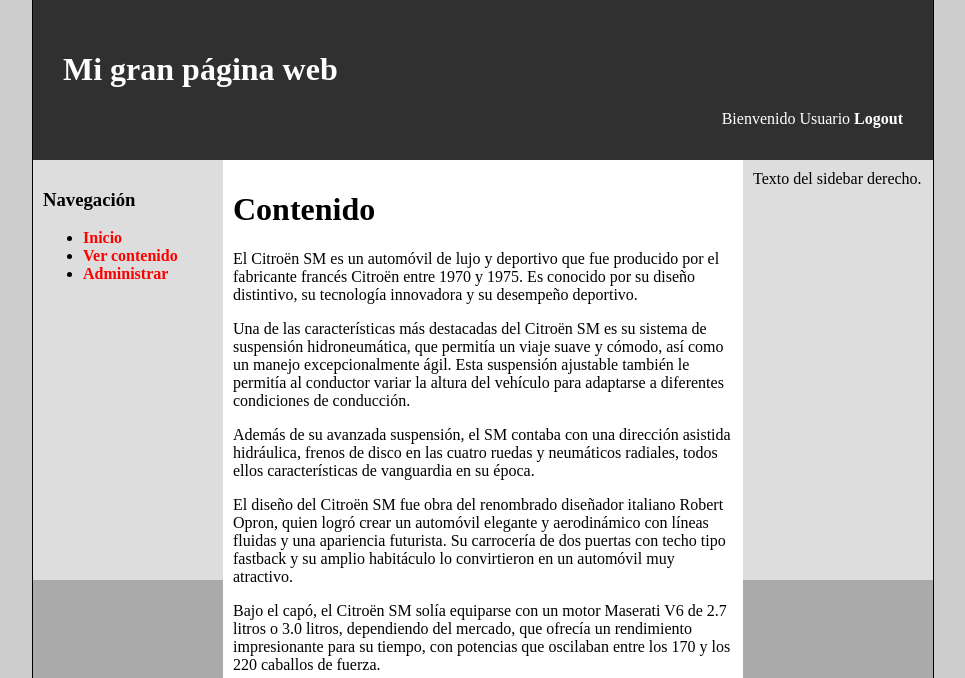
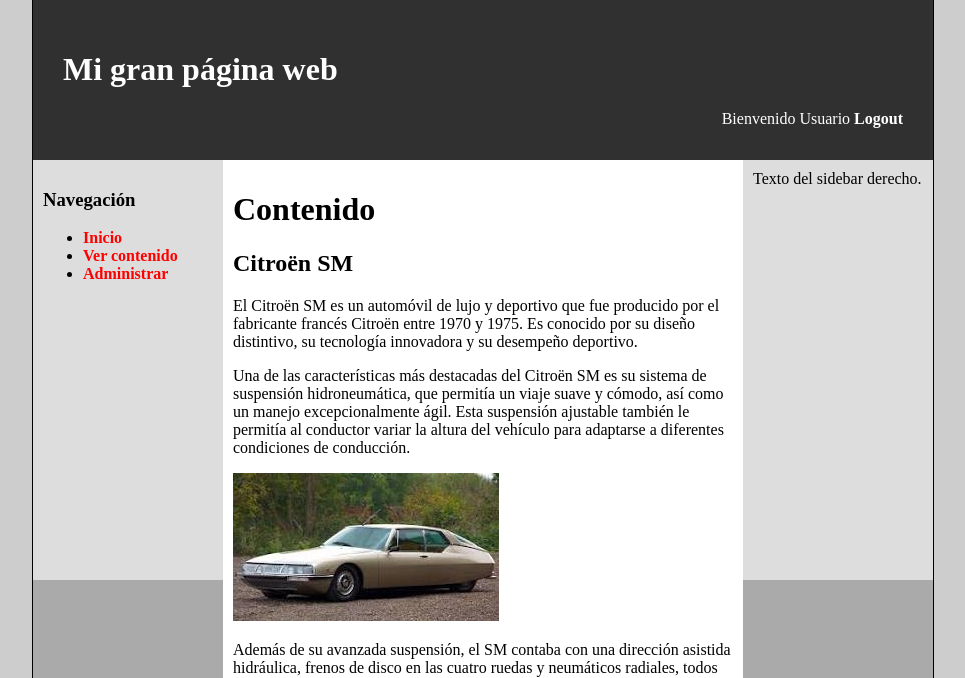
Before and after one commit to andmari11/GoalLink-AW, a PHP site: page /contenido.php in a window 1280 px wide. Shown: the part 31-709 px from the top of the page, without its empty margins (157-1122 px from the left). Run offline with PHP 8.4, Linux system fonts and the light colour scheme; the visitor is signed in with stand-in values (Sample User, id 1).

Commit message:
cambiosfoto

```diff
--- a/ejercicios/ej2_p10/contenido.php
+++ b/ejercicios/ej2_p10/contenido.php
@@ -32,17 +32,18 @@
 
                 echo "<h1>Contenido</h1>";
                 echo "
+                <h2>Citroën SM</h2>
+
                 <p>El Citroën SM es un automóvil de lujo y deportivo que fue producido por el fabricante francés Citroën entre 1970 y 1975. Es conocido por su diseño distintivo, su tecnología innovadora y su desempeño deportivo.</p>
 
                 <p>Una de las características más destacadas del Citroën SM es su sistema de suspensión hidroneumática, que permitía un viaje suave y cómodo, así como un manejo excepcionalmente ágil. Esta suspensión ajustable también le permitía al conductor variar la altura del vehículo para adaptarse a diferentes condiciones de conducción.</p>
 
+                <img src ='images.jpeg'>
+
+
                 <p>Además de su avanzada suspensión, el SM contaba con una dirección asistida hidráulica, frenos de disco en las cuatro ruedas y neumáticos radiales, todos ellos características de vanguardia en su época.</p>
 
-                <p>El diseño del Citroën SM fue obra del renombrado diseñador italiano Robert Opron, quien logró crear un automóvil elegante y aerodinámico con líneas fluidas y una apariencia futurista. Su carrocería de dos puertas con techo tipo fastback y su amplio habitáculo lo convirtieron en un automóvil muy atractivo.</p>
-
-                <p>Bajo el capó, el Citroën SM solía equiparse con un motor Maserati V6 de 2.7 litros o 3.0 litros, dependiendo del mercado, que ofrecía un rendimiento impresionante para su tiempo, con potencias que oscilaban entre los 170 y los 220 caballos de fuerza.</p>
-
-                <img src ='logo.png'>";
+                ";
 
 
             }
```
